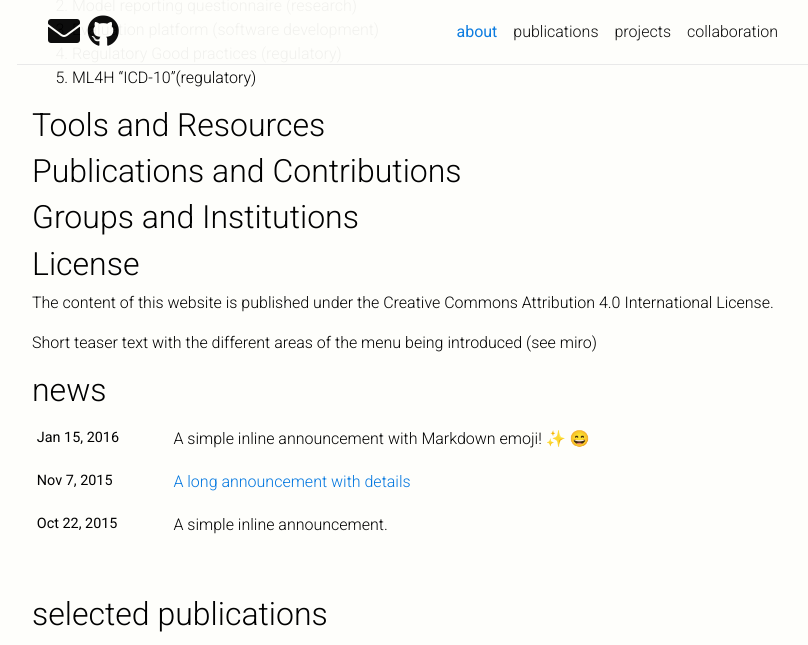
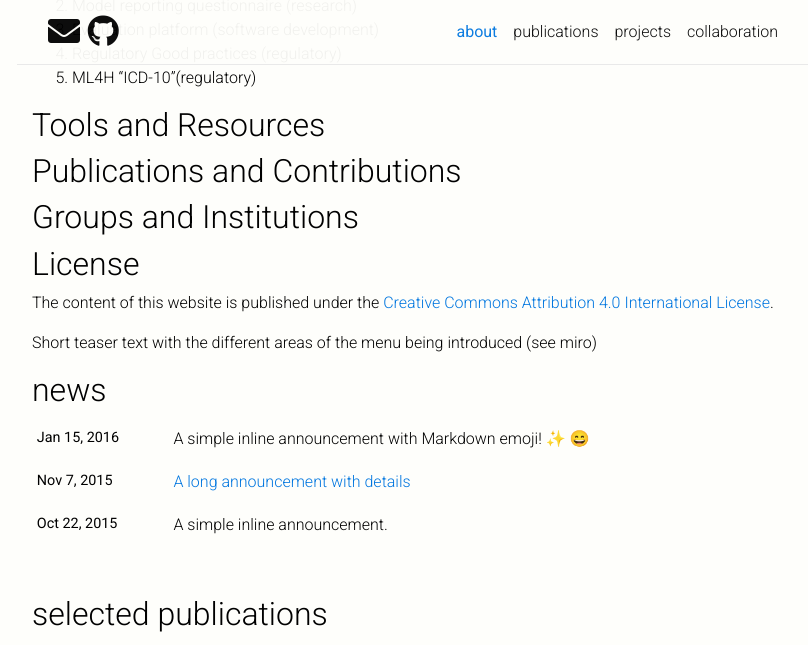
Before and after one commit to nezihemervegurel/icml2023, a Jekyll site: the page built from _pages/about.md, in a window 1280 px wide and 900 px high, scrolled down 888 px, cut to the strip 0-645 px from the top of the window. Shown: the whole strip, without its empty margins (223-1031 px from the left). Built offline with Jekyll 4.4.1, drawn with Linux system fonts in a browser that asks for light colours; nearby versions of some CDN libraries; emoji names are drawn with the system emoji font; a style sheet for code colours, icons or effects is not loaded; part of the change alters nothing that is shown.

```diff
--- a/_pages/about.md
+++ b/_pages/about.md
@@ -47,6 +47,6 @@ Groups and Institutions
 
 License
 -------
-The content of this website is published under the Creative Commons Attribution 4.0 International License.
+The content of this website is published under the [Creative Commons Attribution 4.0 International License](https://creativecommons.org/licenses/by/4.0/).
 
 Short teaser text with the different areas of the menu being introduced (see miro)
```
Also changed, not shown: 4 other files.
